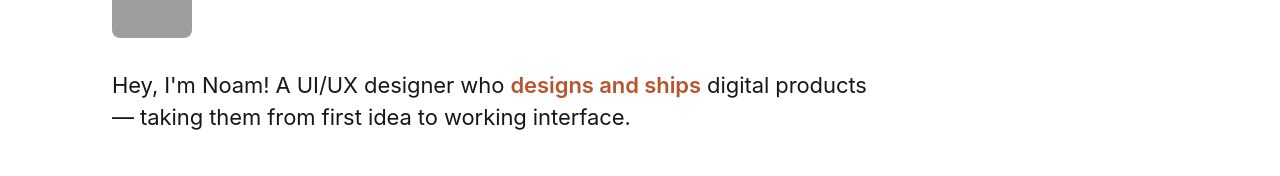
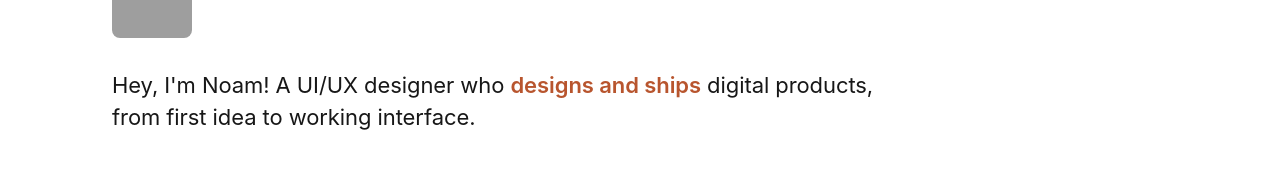
Before and after one commit to noamtoren/Noamportfolio, a React (Vite) app: page / in a window 1280 px wide. Shown: the part 211-387 px from the top of the page. Built offline with nearby package versions, Linux system fonts and the light colour scheme; grey boxes are pictures that could not be loaded.

Commit message:
Remove em dash from hero copy
Replaces the em-dash clause with a clean comma continuation so
the sentence reads less AI-authored. Full copy is now:
"... designs and ships digital products, from first idea to
working interface."

Co-Authored-By: Claude Opus 4.7 <noreply@anthropic.com>

```diff
--- a/src/app/components/Home.tsx
+++ b/src/app/components/Home.tsx
@@ -78,7 +78,7 @@ export function Home({ onProjectClick }: HomeProps) {
           >
             Hey, I'm Noam! A UI/UX designer who
             {' '}<span className="text-[#B8552E] font-semibold">designs and ships</span>
-            {' '}digital products — taking them from first idea to working interface.
+            {' '}digital products, from first idea to working interface.
           </p>
 
           {/* Social links — quiet grey text row, inside hero block */}
```
